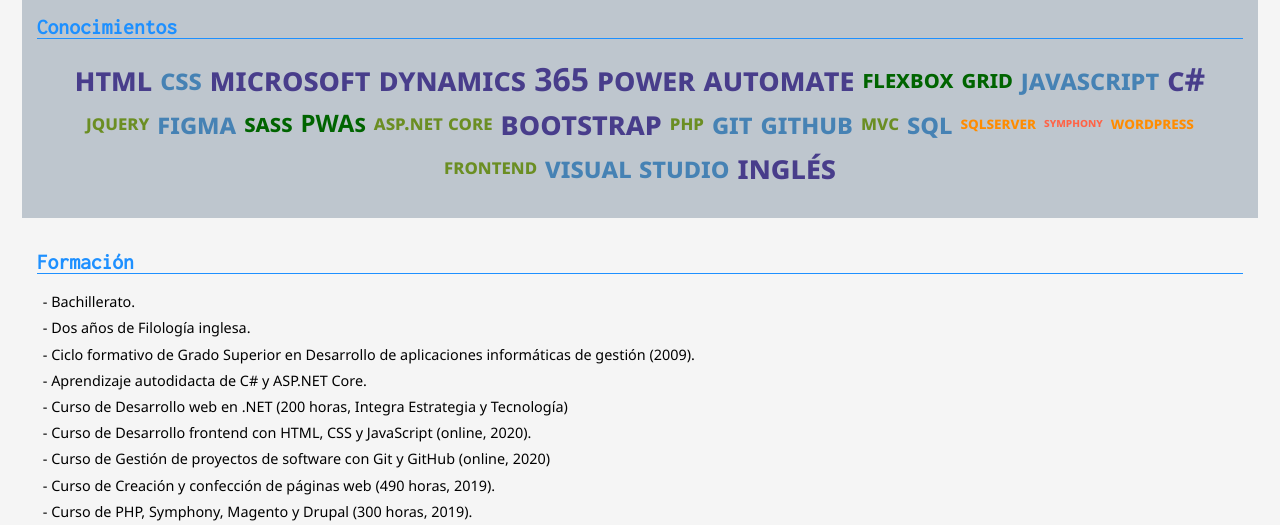
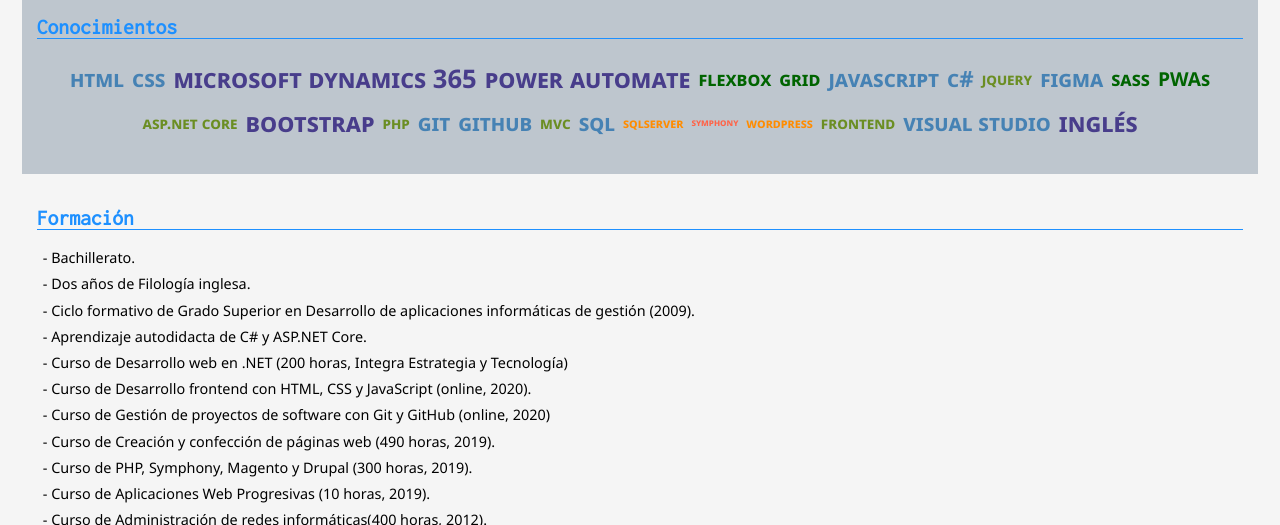
Before and after one commit to matejadas/curriculum, a plain HTML site: page index.html in a window 1280 px wide. Shown: the part 270-795 px from the top of the page. Drawn offline with Linux system fonts and the light colour scheme.

Commit message:
modificado tamaño de los pesos

```diff
--- a/estilos.css
+++ b/estilos.css
@@ -138,7 +138,7 @@
     position: relative;
     /*Fórmula para el cálculo de tamaños*/
     --size:4;
-    font-size: calc(var(--size) * 0.25rem);
+    font-size: calc(var(--size) * 0.2rem);
 }
 
 /*DISPOSITIVOS*/
--- a/index.html
+++ b/index.html
@@ -23,14 +23,14 @@
         <div id="tags">
             <h2>Conocimientos</h2>
             <ul class="cloud">
-                <li><a data-weight="8">html</a> </li>
+                <li><a data-weight="7">html</a> </li>
                 <li><a data-weight="7">css</a></li>
                 <li><a data-weight="8">microsoft dynamics 365</a></li>
                 <li><a data-weight="8">power automate</a></li>
                 <li><a data-weight="6">flexbox</a></li>
                 <li><a data-weight="6">grid</a></li>
                 <li><a data-weight="7">javascript</a></li>
-                <li><a data-weight="8">c#</a></li>
+                <li><a data-weight="7">c#</a></li>
                 <li><a data-weight="5">jquery</a></li>
                 <li><a data-weight="7">figma</a></li>
                 <li><a data-weight="6">sass</a></li>
```
